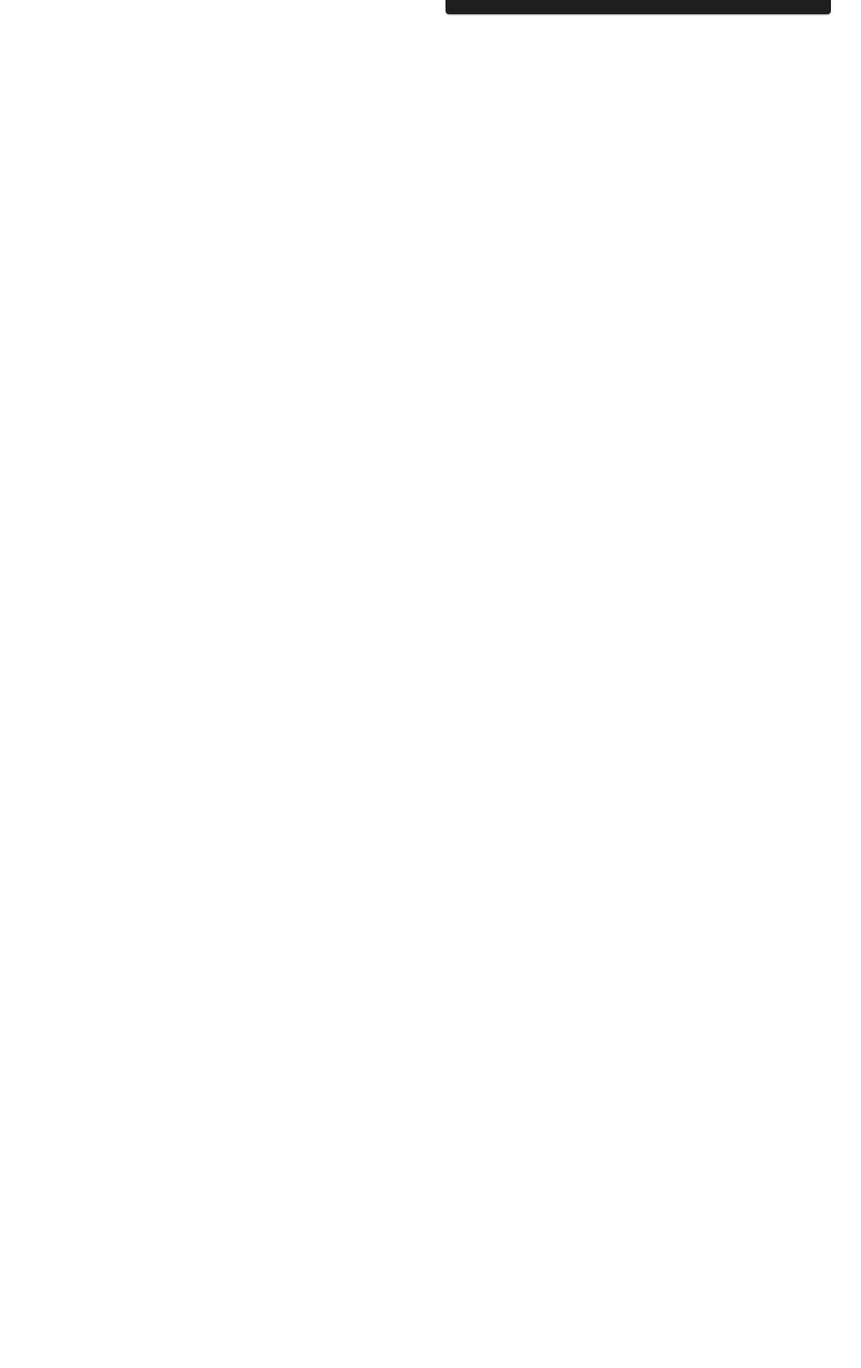
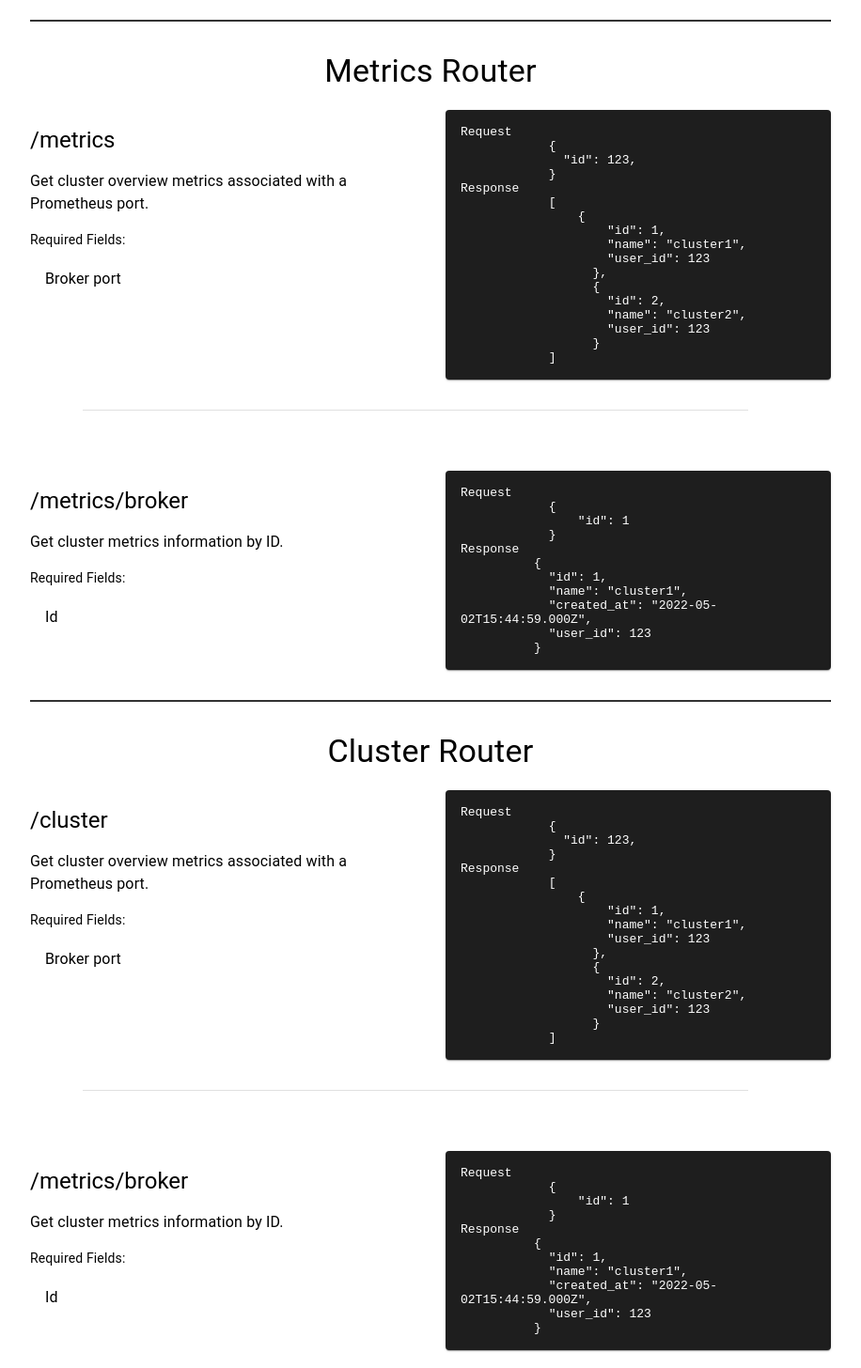
Before and after one commit to oslabs-beta/orbital, a React (Create React App) app: page /docs in a window 1280 px wide. Shown: the part 1834-3290 px from the top of the page at 94% size, without its empty margins (182-1098 px from the left). Before the commit the page ends 1920 px from the top, so only its background shows below. Built offline with nearby package versions, Linux system fonts and the light colour scheme.

Commit message:
added more docs info

```diff
--- a/src/client/components/Doc.jsx
+++ b/src/client/components/Doc.jsx
@@ -164,11 +164,12 @@ const Doc = () => {
     </Box>
   </Grid>
   <Grid item xs={12} sm={6}>
+
     <Paper sx={{ bgcolor: "#1E1E1E", color: "#FFF", p: 2, borderRadius: 1 }}>
           <pre style={{ whiteSpace: "pre-wrap", margin: 0 }}>
                 {`Request
             {
-  "id": 123
+              "id": 123,
             }`}
               </pre>
               <pre style={{ whiteSpace: "pre-wrap", margin: 0 }}>
@@ -177,22 +178,19 @@ const Doc = () => {
                 {
                     "id": 1,
                     "name": "cluster1",
-    "created_at": "2022-05-02T15:44:59.000Z",
                     "user_id": 123
                   },
                   {
                     "id": 2,
                     "name": "cluster2",
-    "created_at": "2022-05-02T15:45:19.000Z",
                     "user_id": 123
                   }
             ]`}
               </pre>
         </Paper>
   </Grid>
-  <Divider
-    sx={{ width: "80%", margin: "auto", marginTop: 4, marginBottom: 4, borderColor: 'rgba(255, 255, 255, 0.2)', borderWidth: '2px' }}
-  />
+
+  <Divider sx={{ width: '80%', margin: 'auto', marginTop: 4, marginBottom: 4 }} />
 
   <Grid item xs={12} sm={6}>
     <Box sx={{ py: 2 }}>
@@ -213,6 +211,7 @@ const Doc = () => {
       </List>
     </Box>
   </Grid>
+
   <Grid item xs={12} sm={6}>
     <Paper sx={{ bgcolor: "#1E1E1E", color: "#FFF", p: 2, borderRadius: 1 }}>
       <pre style={{ whiteSpace: "pre-wrap", margin: 0 }}>
@@ -233,6 +232,197 @@ const Doc = () => {
     </Paper>
   </Grid>
   </Grid>
+
+  <Divider sx={{  margin: 'auto', marginTop: 4, marginBottom: 4, border: '1px solid #333' }} />
+
+  <Typography variant="h4" component="h2" align="center" sx={{ pb: "20px" }}>
+  Metrics Router
+</Typography>
+<Grid container spacing={4}>
+  <Grid item xs={12} sm={6}>
+    <Box sx={{ py: 2 }}>
+      <Typography variant="h5" component="h3">
+        /metrics
+      </Typography>
+      <Typography variant="body1" sx={{ mt: 2 }}>
+        Get cluster overview metrics associated with a Prometheus port.
+      </Typography>
+      <Typography variant="body2" sx={{ mt: 2 }}>
+        Required Fields:
+      </Typography>
+
+      <List>
+        <ListItem>
+          <ListItemText primary="Broker port" />
+        </ListItem>
+      </List>
+    </Box>
+  </Grid>
+  <Grid item xs={12} sm={6}>
+
+    <Paper sx={{ bgcolor: "#1E1E1E", color: "#FFF", p: 2, borderRadius: 1 }}>
+          <pre style={{ whiteSpace: "pre-wrap", margin: 0 }}>
+                {`Request
+            {
+              "id": 123,
+            }`}
+              </pre>
+              <pre style={{ whiteSpace: "pre-wrap", margin: 0 }}>
+                {`Response
+            [
+                {
+                    "id": 1,
+                    "name": "cluster1",
+                    "user_id": 123
+                  },
+                  {
+                    "id": 2,
+                    "name": "cluster2",
+                    "user_id": 123
+                  }
+            ]`}
+              </pre>
+        </Paper>
+  </Grid>
+
+  <Divider sx={{ width: '80%', margin: 'auto', marginTop: 4, marginBottom: 4 }} />
+
+  <Grid item xs={12} sm={6}>
+    <Box sx={{ py: 2 }}>
+      <Typography variant="h5" component="h3">
+        /metrics/broker
+      </Typography>
+      <Typography variant="body1" sx={{ mt: 2 }}>
+        Get cluster metrics information by ID.
+      </Typography>
+      <Typography variant="body2" sx={{ mt: 2 }}>
+        Required Fields:
+      </Typography>
+
+      <List>
+        <ListItem>
+          <ListItemText primary="Id" />
+        </ListItem>
+      </List>
+    </Box>
+  </Grid>
+
+  <Grid item xs={12} sm={6}>
+    <Paper sx={{ bgcolor: "#1E1E1E", color: "#FFF", p: 2, borderRadius: 1 }}>
+      <pre style={{ whiteSpace: "pre-wrap", margin: 0 }}>
+        {`Request
+            {
+                "id": 1
+            }`}
+      </pre>
+      <pre style={{ whiteSpace: "pre-wrap", margin: 0 }}>
+        {`Response
+          {
+            "id": 1,
+            "name": "cluster1",
+            "created_at": "2022-05-02T15:44:59.000Z",
+            "user_id": 123
+          }`}
+      </pre>
+    </Paper>
+  </Grid>
+  </Grid>
+
+  <Divider sx={{  margin: 'auto', marginTop: 4, marginBottom: 4, border: '1px solid #333' }} />
+
+  <Typography variant="h4" component="h2" align="center" sx={{ pb: "20px" }}>
+  Cluster Router
+</Typography>
+<Grid container spacing={4}>
+  <Grid item xs={12} sm={6}>
+    <Box sx={{ py: 2 }}>
+      <Typography variant="h5" component="h3">
+        /cluster
+      </Typography>
+      <Typography variant="body1" sx={{ mt: 2 }}>
+        Get cluster overview metrics associated with a Prometheus port.
+      </Typography>
+      <Typography variant="body2" sx={{ mt: 2 }}>
+        Required Fields:
+      </Typography>
+
+      <List>
+        <ListItem>
+          <ListItemText primary="Broker port" />
+        </ListItem>
+      </List>
+    </Box>
+  </Grid>
+  <Grid item xs={12} sm={6}>
+
+    <Paper sx={{ bgcolor: "#1E1E1E", color: "#FFF", p: 2, borderRadius: 1 }}>
+          <pre style={{ whiteSpace: "pre-wrap", margin: 0 }}>
+                {`Request
+            {
+              "id": 123,
+            }`}
+              </pre>
+              <pre style={{ whiteSpace: "pre-wrap", margin: 0 }}>
+                {`Response
+            [
+                {
+                    "id": 1,
+                    "name": "cluster1",
+                    "user_id": 123
+                  },
+                  {
+                    "id": 2,
+                    "name": "cluster2",
+                    "user_id": 123
+                  }
+            ]`}
+              </pre>
+        </Paper>
+  </Grid>
+
+  <Divider sx={{ width: '80%', margin: 'auto', marginTop: 4, marginBottom: 4 }} />
+
+  <Grid item xs={12} sm={6}>
+    <Box sx={{ py: 2 }}>
+      <Typography variant="h5" component="h3">
+        /metrics/broker
+      </Typography>
+      <Typography variant="body1" sx={{ mt: 2 }}>
+        Get cluster metrics information by ID.
+      </Typography>
+      <Typography variant="body2" sx={{ mt: 2 }}>
+        Required Fields:
+      </Typography>
+
+      <List>
+        <ListItem>
+          <ListItemText primary="Id" />
+        </ListItem>
+      </List>
+    </Box>
+  </Grid>
+
+  <Grid item xs={12} sm={6}>
+    <Paper sx={{ bgcolor: "#1E1E1E", color: "#FFF", p: 2, borderRadius: 1 }}>
+      <pre style={{ whiteSpace: "pre-wrap", margin: 0 }}>
+        {`Request
+            {
+                "id": 1
+            }`}
+      </pre>
+      <pre style={{ whiteSpace: "pre-wrap", margin: 0 }}>
+        {`Response
+          {
+            "id": 1,
+            "name": "cluster1",
+            "created_at": "2022-05-02T15:44:59.000Z",
+            "user_id": 123
+          }`}
+      </pre>
+    </Paper>
+  </Grid>
+  </Grid>
+
 </Container>
 </Box>
   )}
--- a/src/client/components/LandingPageHero.jsx
+++ b/src/client/components/LandingPageHero.jsx
@@ -34,7 +34,7 @@ const LandingPageHero = () => {
                 The ultimate solution for monitoring Apache Kafka clusters. Get real-time insights and alerts on key metrics to optimize performance and troubleshoot issues quickly.
               </Typography>
               <Box sx={{ mt: { xs: 2, md: 4 } }}>
-                <Button variant="contained" color="secondary" onClick={() => navigate('/login')} >
+                <Button variant="contained" color="secondary" onClick={() => navigate('/signup')} >
                   Get started
                 </Button>
               </Box>
--- a/src/server/routes/clusterRouter.js
+++ b/src/server/routes/clusterRouter.js
@@ -20,4 +20,5 @@ router.patch("/", clusterController.updateCluster, (req, res) => {
 router.delete("/:id", clusterController.deleteCluster, (req, res) => {
     res.status(200).json(res.locals.deletedCluster);
 });
+
 module.exports = router;
```
Lines whose indentation alone changed are shown as unchanged.
